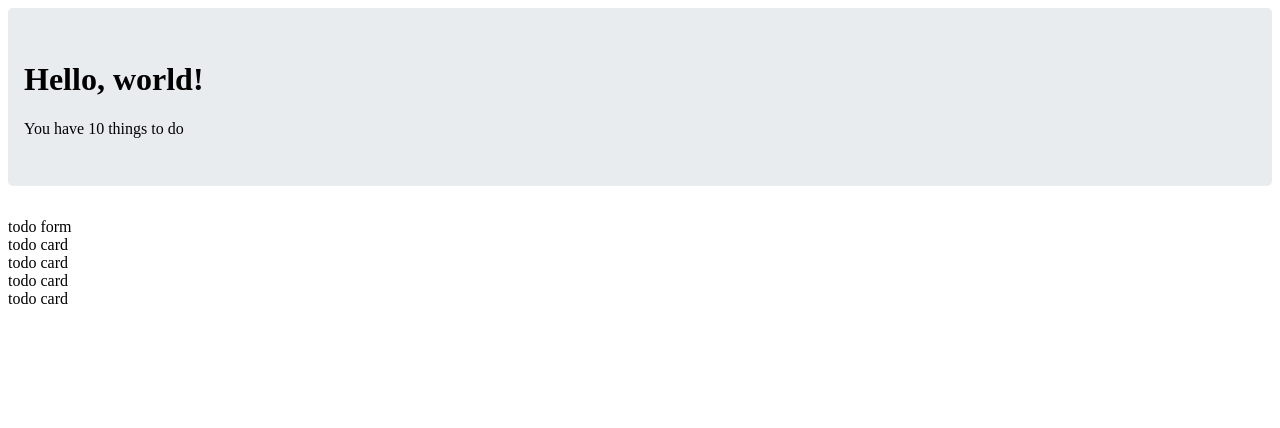
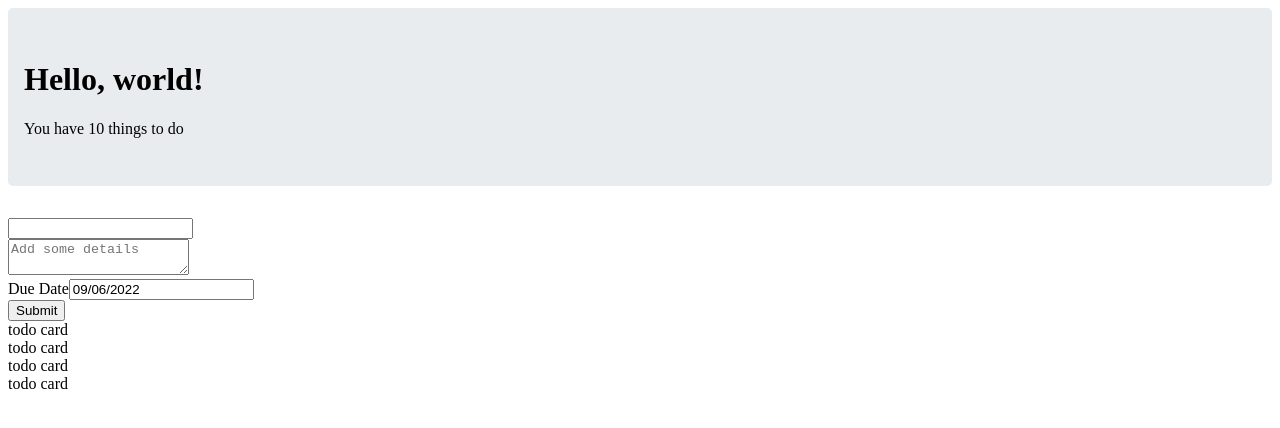
Before and after one commit to RamiElsayed/todo-react, a React (Create React App) app: page / in a window 1280 px wide. Shown: the top 428 px of the page. Built offline with nearby package versions, Linux system fonts and the light colour scheme; the HTML template or start-up script is replaced by a standard one.

Commit message:
date picker added

```diff
--- a/package.json
+++ b/package.json
@@ -7,6 +7,7 @@
     "@testing-library/react": "^13.4.0",
     "@testing-library/user-event": "^13.5.0",
     "react": "^18.2.0",
+    "react-datepicker": "^4.8.0",
     "react-dom": "^18.2.0",
     "react-scripts": "5.0.1",
     "web-vitals": "^2.1.4"
--- a/src/components/TodoForm/index.js
+++ b/src/components/TodoForm/index.js
@@ -1,3 +1,36 @@
+import DatePicker from "react-datepicker";
+
+import "react-datepicker/dist/react-datepicker.css";
+
 export const TodoForm = ({ submit }) => {
-  return <div>todo form </div>;
+  return (
+    <section className="container">
+      <form>
+        <div class="mb-3">
+          <input
+            type="text"
+            class="form-control"
+            id="title"
+            aria-describedby="Title"
+          />
+        </div>
+        <div class="mb-3">
+          <textarea
+            class="form-control"
+            placeholder="Add some details"
+            id="content"
+          ></textarea>
+        </div>
+        <div class="mb-3">
+          <label for="dueDate" class="form-label">
+            Due Date
+          </label>
+          <DatePicker id="dueDate" selected={Date.now()} />
+        </div>
+        <button type="submit" class="btn btn-primary">
+          Submit
+        </button>
+      </form>
+    </section>
+  );
 };
```
Also changed, not shown: 1 other file (tests, documents, lock files or other folders).
